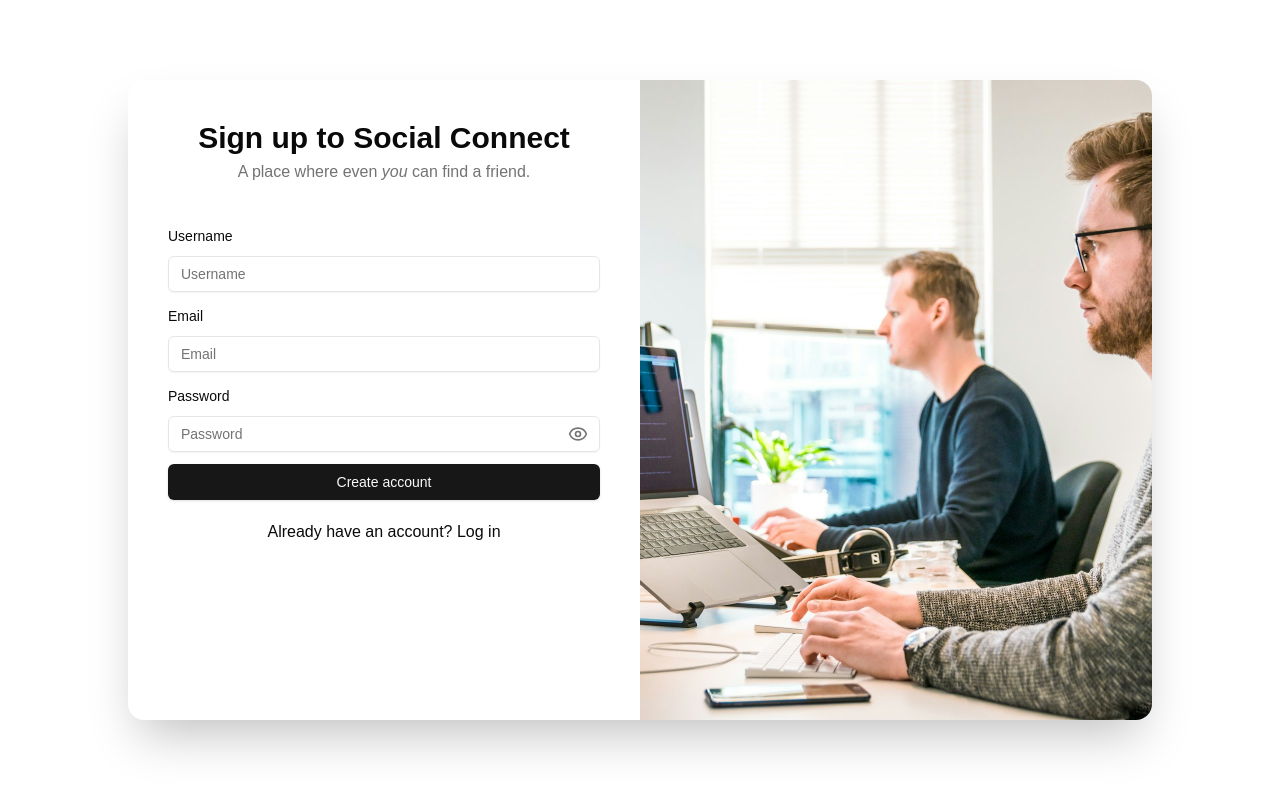
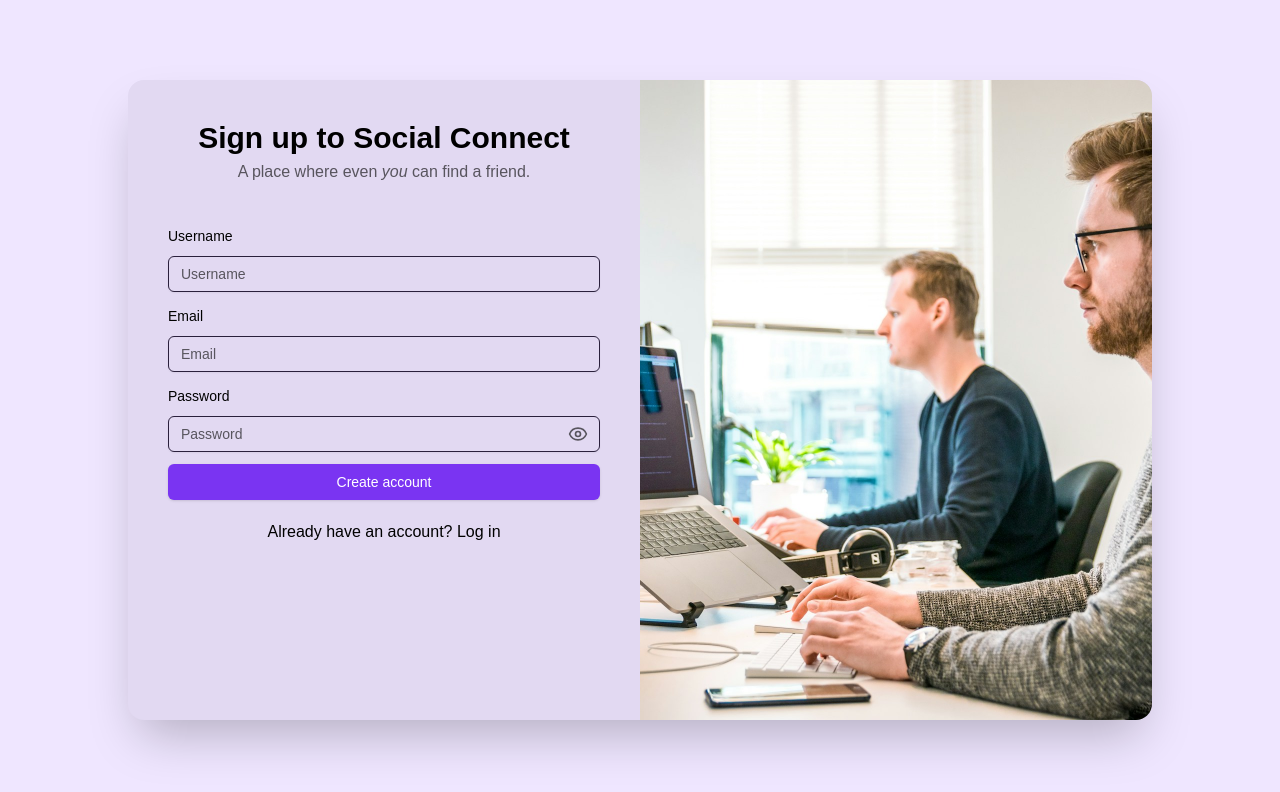
Before and after one commit to ImDebabrata/social-connect-next, a Next.js app: page /sign-up in a window 1280 px wide. Shown: the top 792 px of the page. Built offline with nearby package versions, Linux system fonts and the light colour scheme.

Commit message:
refactor: applied new theme

```diff
--- a/src/app/globals.css
+++ b/src/app/globals.css
@@ -7,59 +7,67 @@ body {
 }
 
 @layer base {
-  :root {
-    --background: 0 0% 100%;
-    --foreground: 0 0% 3.9%;
-    --card: 0 0% 100%;
-    --card-foreground: 0 0% 3.9%;
-    --popover: 0 0% 100%;
-    --popover-foreground: 0 0% 3.9%;
-    --primary: 0 0% 9%;
-    --primary-foreground: 0 0% 98%;
-    --secondary: 0 0% 96.1%;
-    --secondary-foreground: 0 0% 9%;
-    --muted: 0 0% 96.1%;
-    --muted-foreground: 0 0% 45.1%;
-    --accent: 0 0% 96.1%;
-    --accent-foreground: 0 0% 9%;
-    --destructive: 0 84.2% 60.2%;
-    --destructive-foreground: 0 0% 98%;
-    --border: 0 0% 89.8%;
-    --input: 0 0% 89.8%;
-    --ring: 0 0% 3.9%;
-    --chart-1: 12 76% 61%;
-    --chart-2: 173 58% 39%;
-    --chart-3: 197 37% 24%;
-    --chart-4: 43 74% 66%;
-    --chart-5: 27 87% 67%;
-    --radius: 0.5rem;
-  }
-  .dark {
-    --background: 0 0% 3.9%;
-    --foreground: 0 0% 98%;
-    --card: 0 0% 3.9%;
-    --card-foreground: 0 0% 98%;
-    --popover: 0 0% 3.9%;
-    --popover-foreground: 0 0% 98%;
-    --primary: 0 0% 98%;
-    --primary-foreground: 0 0% 9%;
-    --secondary: 0 0% 14.9%;
-    --secondary-foreground: 0 0% 98%;
-    --muted: 0 0% 14.9%;
-    --muted-foreground: 0 0% 63.9%;
-    --accent: 0 0% 14.9%;
-    --accent-foreground: 0 0% 98%;
-    --destructive: 0 62.8% 30.6%;
-    --destructive-foreground: 0 0% 98%;
-    --border: 0 0% 14.9%;
-    --input: 0 0% 14.9%;
-    --ring: 0 0% 83.1%;
-    --chart-1: 220 70% 50%;
-    --chart-2: 160 60% 45%;
-    --chart-3: 30 80% 55%;
-    --chart-4: 280 65% 60%;
-    --chart-5: 340 75% 55%;
-  }
+
+:root  {
+  --background: 262.1 100% 95%;
+  --foreground: 262.1 5% 0%;
+
+  --card: 262.1 50% 90%;
+  --card-foreground: 262.1 5% 10%;
+
+  --popover: 262.1 100% 95%;
+  --popover-foreground: 262.1 100% 0%;
+
+  --primary: 262.1 88.3% 57.8%;
+  --primary-foreground: 0 0% 100%;
+
+  --secondary: 262.1 30% 70%;
+  --secondary-foreground: 0 0% 0%;
+
+  --muted: 224.10000000000002 30% 85%;
+  --muted-foreground: 262.1 5% 35%;
+
+  --accent: 224.10000000000002 30% 80%;
+  --accent-foreground: 262.1 5% 10%;
+
+  --destructive: 0 100% 30%;
+  --destructive-foreground: 262.1 5% 90%;
+
+  --border: 262.1 30% 50%;
+  --input: 262.1 30% 18%;
+  --ring: 262.1 88.3% 57.8%;
+  --radius: 0.5rem;
+}
+.dark  {
+  --background: 262.1 50% 5%;
+  --foreground: 262.1 5% 90%;
+
+  --card: 262.1 50% 0%;
+  --card-foreground: 262.1 5% 90%;
+
+  --popover: 262.1 50% 5%;
+  --popover-foreground: 262.1 5% 90%;
+
+  --primary: 262.1 88.3% 57.8%;
+  --primary-foreground: 0 0% 100%;
+
+  --secondary: 262.1 30% 10%;
+  --secondary-foreground: 0 0% 100%;
+
+  --muted: 224.10000000000002 30% 15%;
+  --muted-foreground: 262.1 5% 60%;
+
+  --accent: 224.10000000000002 30% 15%;
+  --accent-foreground: 262.1 5% 90%;
+
+  --destructive: 0 100% 30%;
+  --destructive-foreground: 262.1 5% 90%;
+
+  --border: 262.1 30% 18%;
+  --input: 262.1 30% 18%;
+  --ring: 262.1 88.3% 57.8%;
+  --radius: 0.5rem;
+}
 }
 
 @layer base {
```
